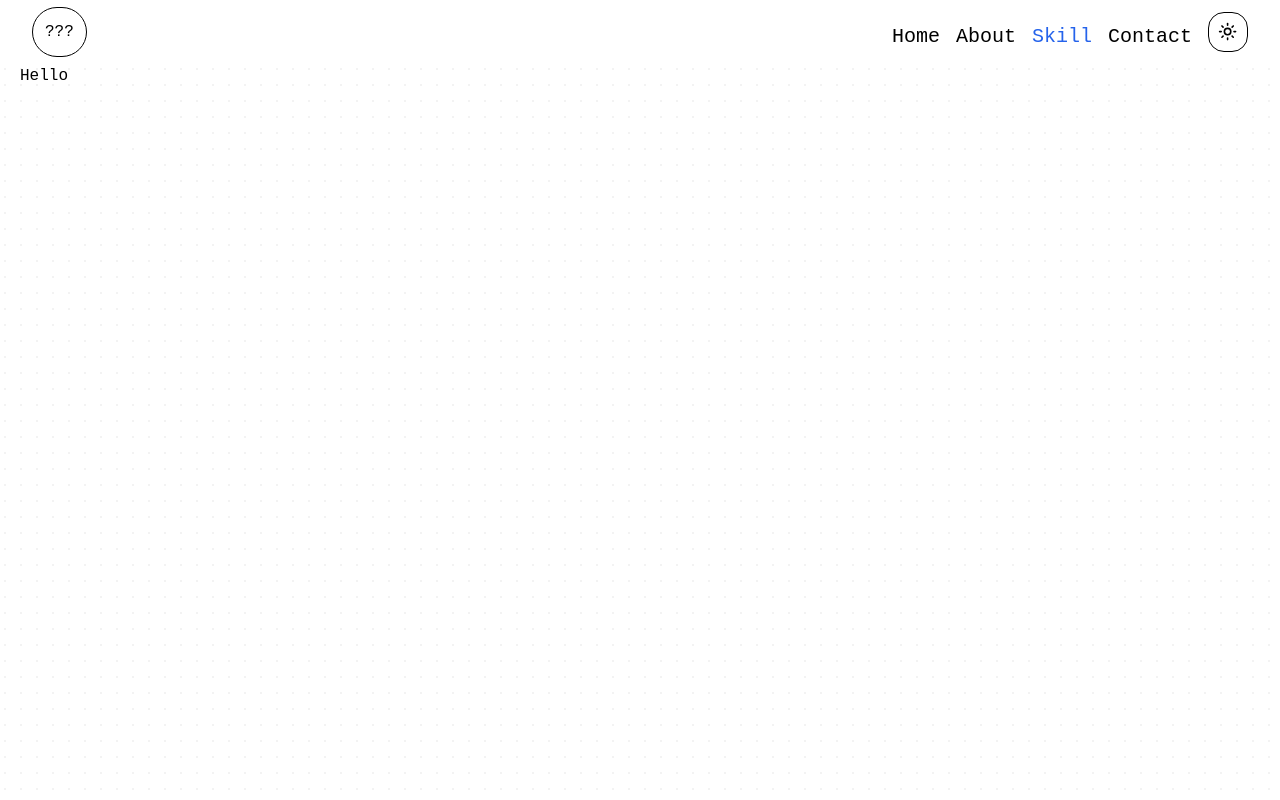
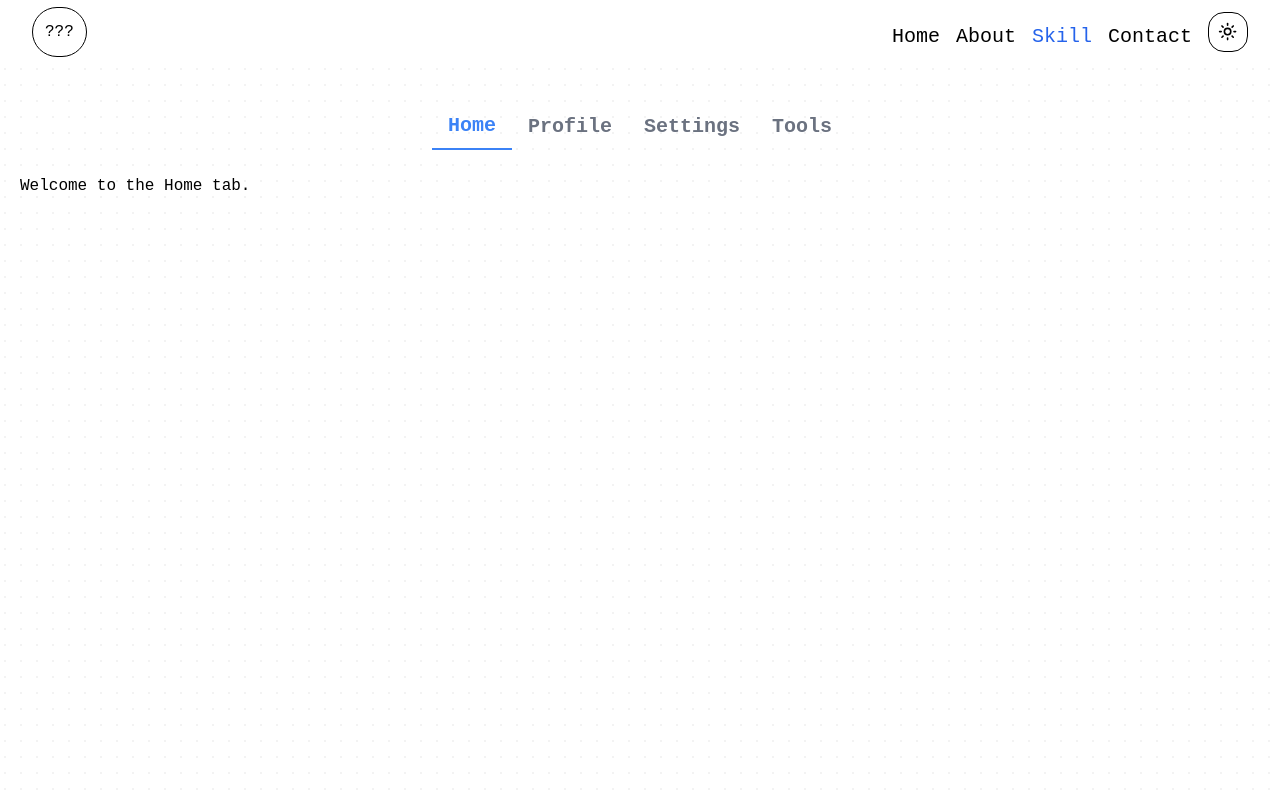
Before and after one commit to rabby-web/Rabby-Portfolio, a Next.js app: page /skill in a window 1280 px wide. Shown: the top 800 px of the page. Built offline with nearby package versions, Linux system fonts and the light colour scheme.

Commit message:
react tebs add

```diff
--- a/src/components/shared/SkillPage.tsx
+++ b/src/components/shared/SkillPage.tsx
@@ -1,4 +1,6 @@
 import React from "react";
+import Tabs from "./Tabs";
+// import Tabs from "./Tabs";
 
 const SkillPage = () => {
   return (
@@ -8,7 +10,7 @@
         <div className=" pointer-events-none inset-0 flex items-center justify-center dark:bg-black bg-white [mask-image:radial-gradient(ellipse_at_center,transparent_20%,black)]"></div>
         <div className="max-w-7xl mx-auto ">
           <div className="md:px-5 px-2">
-            <h2>Hello</h2>
+            <Tabs></Tabs>
           </div>
         </div>
       </div>
--- /dev/null
+++ b/src/components/shared/Tabs.tsx
@@ -0,0 +1,47 @@
+"use client";
+import { useState } from "react";
+import Banner from "./Banner";
+
+const Tabs = () => {
+  const [activeTab, setActiveTab] = useState(0);
+
+  const tabs = [
+    { id: 0, title: "Home", content: "Welcome to the Home tab." },
+    { id: 1, title: "Profile", content: "Here is your Profile info." },
+    { id: 2, title: "Settings", content: <Banner></Banner> },
+    {
+      id: 3,
+      title: "Tools",
+      content:
+        "Adjust your Settings here. Adjust your Settings here. Adjust your Settings here. Adjust your Settings here.",
+    },
+  ];
+
+  return (
+    <div className="w-full  mx-auto mt-10">
+      {/* Tabs Header */}
+      <div className="flex justify-center ">
+        {tabs.map((tab, index) => (
+          <button
+            key={tab.id}
+            className={`py-2 px-4 text-xl font-semibold transition-colors ${
+              activeTab === index
+                ? "text-blue-500 border-b-2 border-blue-500"
+                : "text-gray-500 hover:text-blue-500"
+            }`}
+            onClick={() => setActiveTab(index)}
+          >
+            {tab.title}
+          </button>
+        ))}
+      </div>
+
+      {/* Tab Content */}
+      <div className="mt-6">
+        <p>{tabs[activeTab].content}</p>
+      </div>
+    </div>
+  );
+};
+
+export default Tabs;
```
Also changed, not shown: components/ui/tabs.tsx (added, +126 -0 lines).
